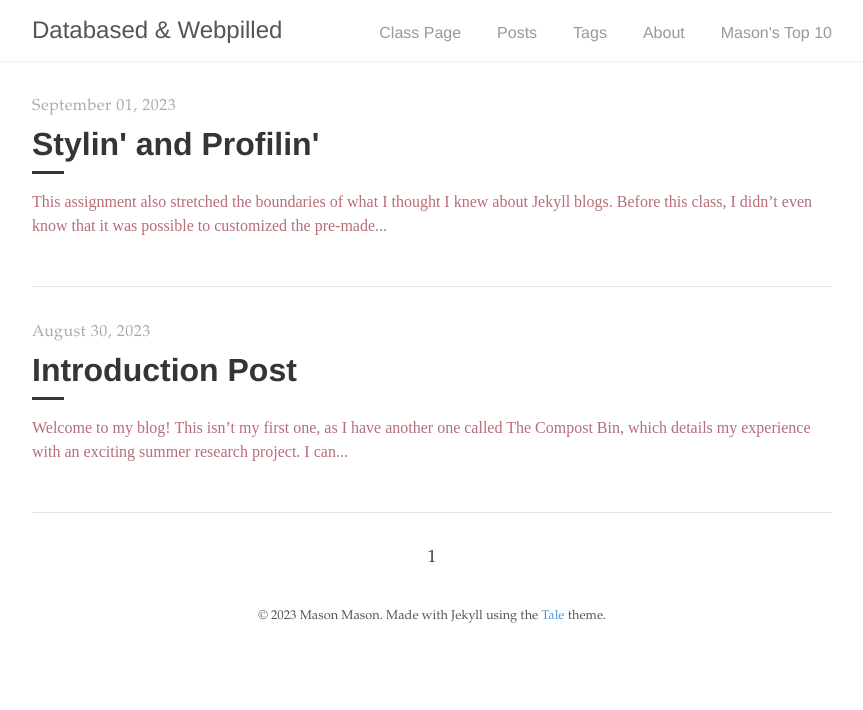
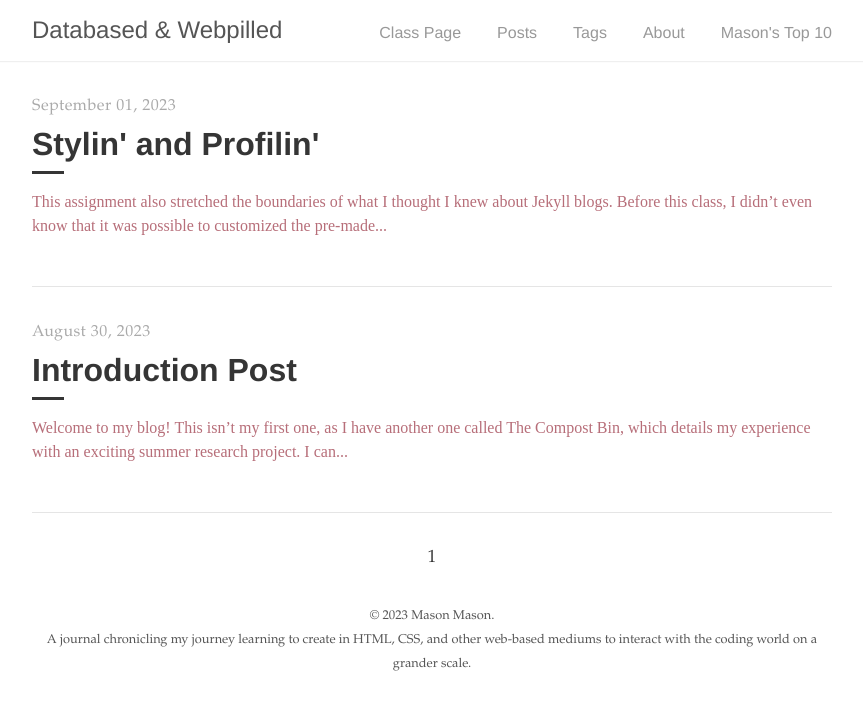
Before and after one commit to mason-t-demond/csci340lab5, a Jekyll site: the page built from index.html, in a window 1280 px wide. Shown: the top 710 px of the page, without its empty margins (208-1071 px from the left). Built offline with Jekyll 4.4.1, drawn with Linux system fonts in a browser that asks for light colours; the list of posts is cut into pages by our own code.

Commit message:
edited _config.yml description

```diff
--- a/_config.yml
+++ b/_config.yml
@@ -1,6 +1,6 @@
 # Site settings
 title:          Databased & Webpilled
-description:    "Minimal Jekyll theme for storytellers"
+description:    "A journal chronicling my journey learning to create in HTML, CSS, and other web-based mediums to interact with the coding world on a grander scale."
 baseurl:        "/csci340lab5"
 url:            "https://mason-t-demond.github.io"
 remote-theme:   chesterhow/tale
--- a/_includes/footer.html
+++ b/_includes/footer.html
@@ -1,5 +1,7 @@
 <footer>
   <span>
-    &copy; <time datetime="{{ site.time }}">{{ site.time | date: '%Y' }}</time> {{ site.author.name }}. Made with Jekyll using the <a href="https://github.com/chesterhow/tale/">Tale</a> theme.
+    &copy; <time datetime="{{ site.time }}">{{ site.time | date: '%Y' }}</time> {{ site.author.name }}.
+    <br>
+    {{ site.description }}
   </span>
 </footer>
```
